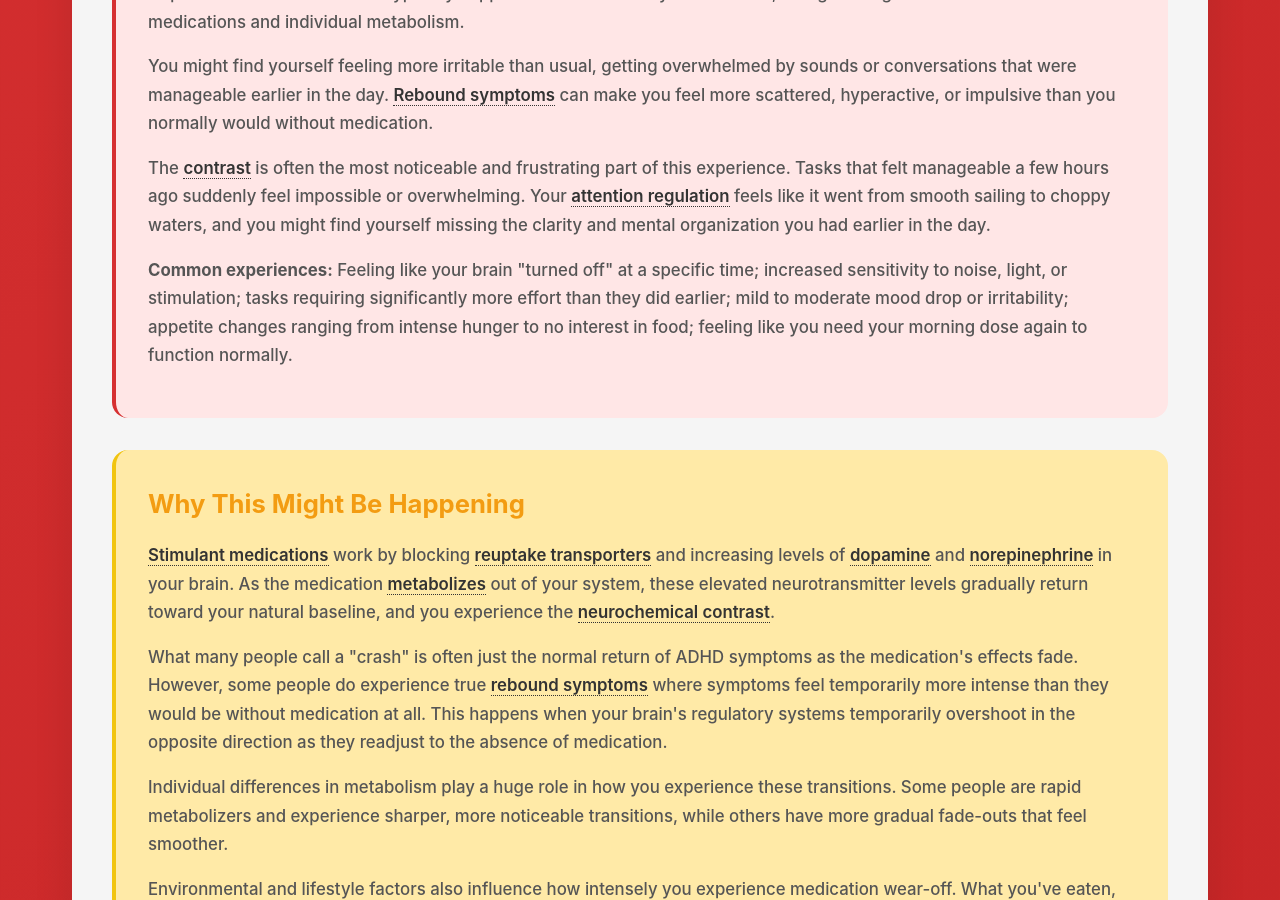
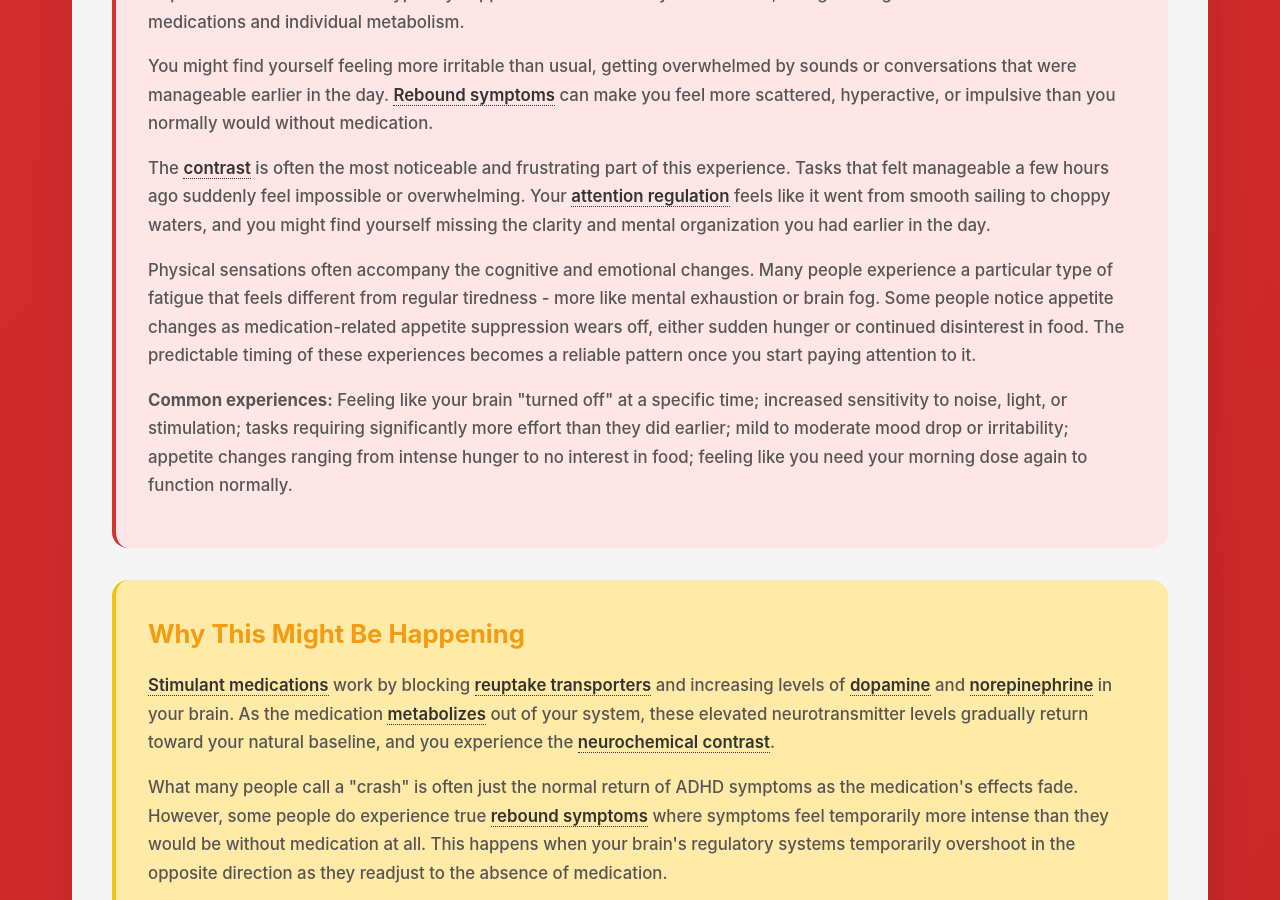
Before and after one commit to neurodivergent-survival-guide/neurodivergent-survival-guide, a Jekyll site: the page built from struggles/stimulant-crash-and-rebound.html, in a window 1280 px wide and 900 px high, scrolled down 1000 px. Built offline with Jekyll 4.4.1, drawn with Linux system fonts in a browser that asks for light colours.

Commit message:
Update stimulant-crash-and-rebound.html

```diff
--- a/struggles/stimulant-crash-and-rebound.html
+++ b/struggles/stimulant-crash-and-rebound.html
@@ -30,6 +30,8 @@ search_terms: ["meds wearing off", "crash every day", "irritable afternoon", "br
         <p>You might find yourself feeling more irritable than usual, getting overwhelmed by sounds or conversations that were manageable earlier in the day. <a class="jargon">Rebound symptoms<span class="tooltip">ADHD symptoms returning temporarily stronger than baseline as medication effects fade</span></a> can make you feel more scattered, hyperactive, or impulsive than you normally would without medication.</p>
 
         <p>The <a class="jargon">contrast<span class="tooltip">The uncomfortable feeling of suddenly having lower levels of dopamine and norepinephrine after being elevated by medication</span></a> is often the most noticeable and frustrating part of this experience. Tasks that felt manageable a few hours ago suddenly feel impossible or overwhelming. Your <a class="jargon">attention regulation<span class="tooltip">Your brain's ability to direct and sustain focus where you want it</span></a> feels like it went from smooth sailing to choppy waters, and you might find yourself missing the clarity and mental organization you had earlier in the day.</p>
+
+        <p>Physical sensations often accompany the cognitive and emotional changes. Many people experience a particular type of fatigue that feels different from regular tiredness - more like mental exhaustion or brain fog. Some people notice appetite changes as medication-related appetite suppression wears off, either sudden hunger or continued disinterest in food. The predictable timing of these experiences becomes a reliable pattern once you start paying attention to it.</p>
 
         <div class="highlight-box">
             <p><strong>Common experiences:</strong> Feeling like your brain "turned off" at a specific time; increased sensitivity to noise, light, or stimulation; tasks requiring significantly more effort than they did earlier; mild to moderate mood drop or irritability; appetite changes ranging from intense hunger to no interest in food; feeling like you need your morning dose again to function normally.</p>
```
